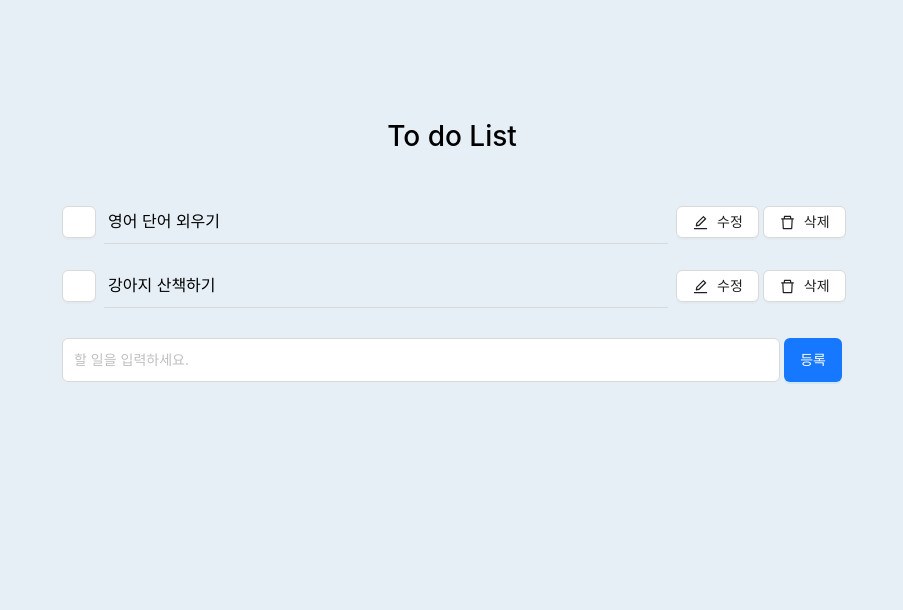
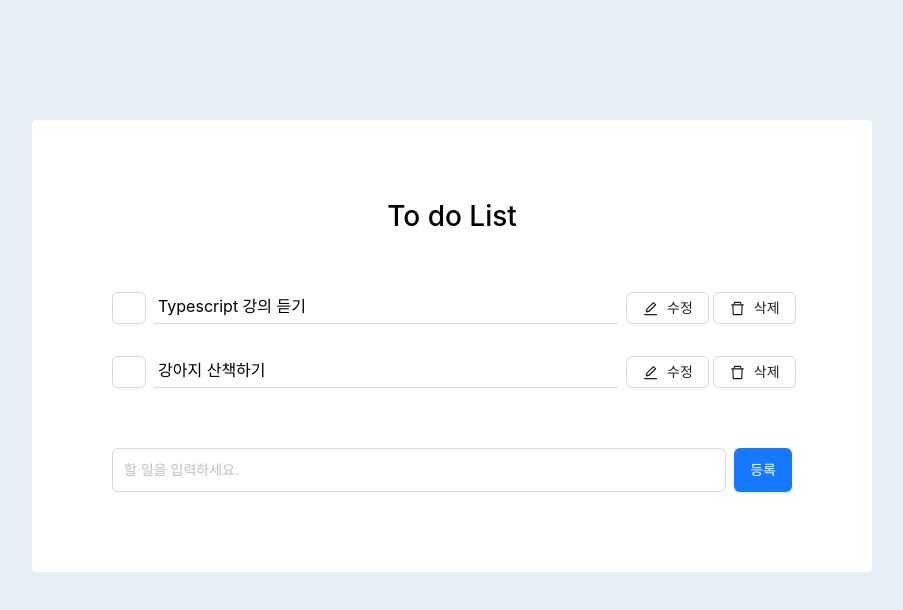
Before and after one commit to jisoooo17/todolist, a React (Create React App) app: page / in a window 1280 px wide. Shown: the top 610 px of the page, without its empty margins (188-1091 px from the left). Built offline with nearby package versions, Linux system fonts and the light colour scheme.

Commit message:
css 수정

```diff
--- a/src/App.css
+++ b/src/App.css
@@ -14,21 +14,22 @@ input:focus, input:active {outline: none;}
 
 
 body {background-color: #216fae1c; }
-.wrap {margin: 0 auto; padding: 120px 0; width: 780px;}
+.wrap {margin: 0 auto; padding: 120px 0; width: 840px;}
+.list-area {padding: 80px; background-color: #fff; border-radius: 4px;}
 h3 {margin-bottom: 48px; text-align: center; font-size: 28px;}
-.container {margin-bottom: 30px;}
+.container {margin-bottom: 60px;}
 .list + .list {margin-top: 20px;}
-.list .cont {display: flex; align-items: center;}
+.list .cont {display: flex; align-items: end;}
 .list .cont form {width: 100%;}
-.list .txt {display: flex; align-items: center; margin-bottom: 0; padding: 8px 4px; min-width: calc(100% - 216px); min-height: 44px; vertical-align: middle; border-bottom: 1px solid #d9d9d9;}
+.list .txt {display: flex; align-items: end; margin-bottom: 0; padding: 8px 4px; min-width: calc(100% - 216px); min-height: 44px; vertical-align: middle; border-bottom: 1px solid #d9d9d9;}
 .input-w {display: flex; position: relative; width: 100%;}
-.todo-input {display: block; min-width: calc(100% - 216px); min-height: 44px; font-size: 16px;}
+.todo-input {display: block; top: 6px; min-width: calc(100% - 216px); min-height: 44px; font-size: 16px;}
 .btn-complete {margin-right: 8px; padding: 0; min-width: 34px;}
-.btn-w {display: flex; align-items: center; margin-left: 8px;}
+.btn-w {display: flex; align-items: end; margin-left: 8px;}
 .btn-w button:last-child {margin-left: 4px;}
-.btn-register {margin-left: 4px; min-height: 44px;}
+.btn-register {margin-left: 8px; min-height: 44px;}
 
-@media screen and (max-width: 829px){
+@media screen and (max-width: 879px){
   .wrap {width: 80%;}
   .list .txt {min-width: calc(100% - 125px)}
   .btn-w button {padding: 2px 8px;}
--- a/src/App.tsx
+++ b/src/App.tsx
@@ -1,31 +1,16 @@
-import React, { useEffect, useState } from 'react';
+import React from 'react';
 import './App.css';
-import { Button, Input } from 'antd';
 import TodoList from './components/TodoList';
 
 function App() {
 
-
   return (
     <div className="App">
       <div className="wrap">
-        <div className="list-area">
           <TodoList/>
-
-        </div>
-
-
       </div>
-
     </div>
-
-
-
   );
 }
 
-
-
-
-
 export default App;
--- a/src/components/TodoList.tsx
+++ b/src/components/TodoList.tsx
@@ -14,7 +14,7 @@ const TodoList = () => {
   const initialTodos: Todo[] = [
     {
       id: 1,
-      text: "영어 단어 외우기",
+      text: "Typescript 강의 듣기",
       completed: false,
     },
     {
@@ -93,7 +93,7 @@ const TodoList = () => {
   };
 
   return (
-    <div>
+    <div className="list-area">
       <h3>To do List</h3>
       <ul className="container">
         {
```
